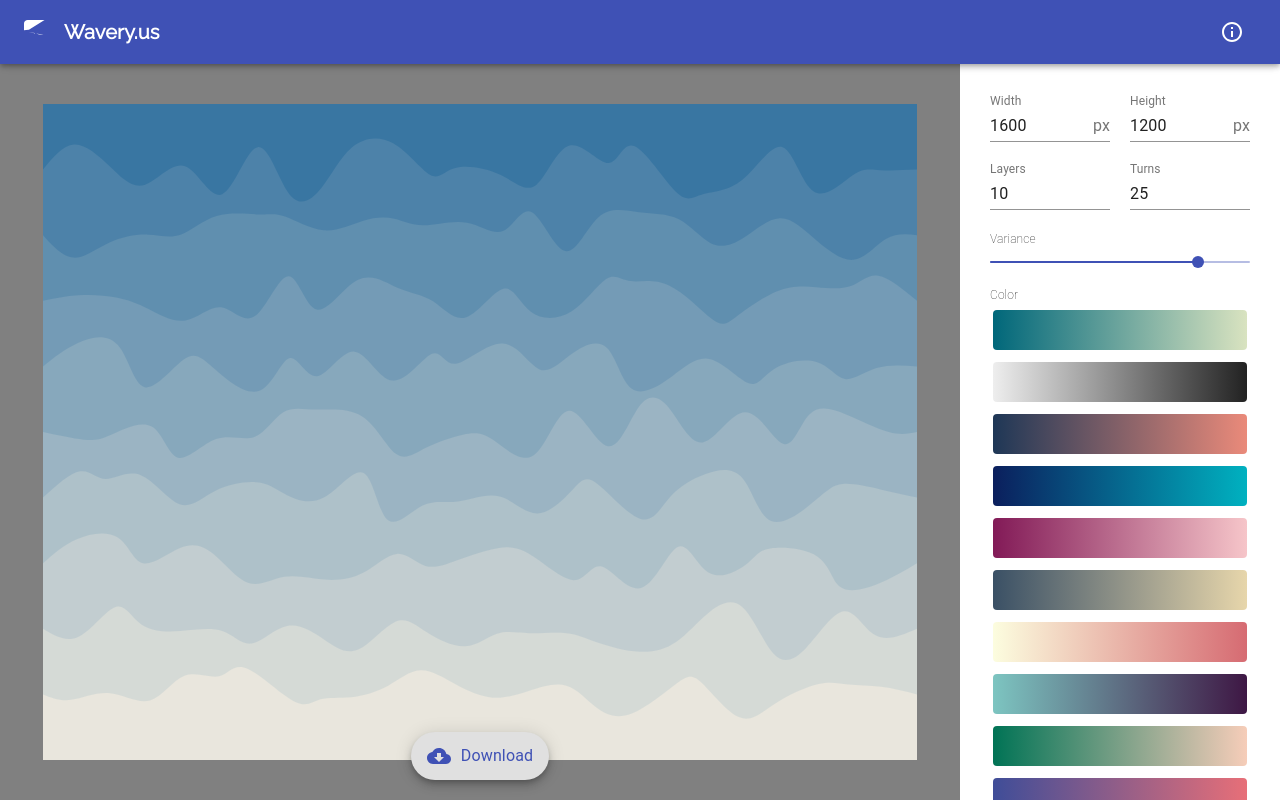
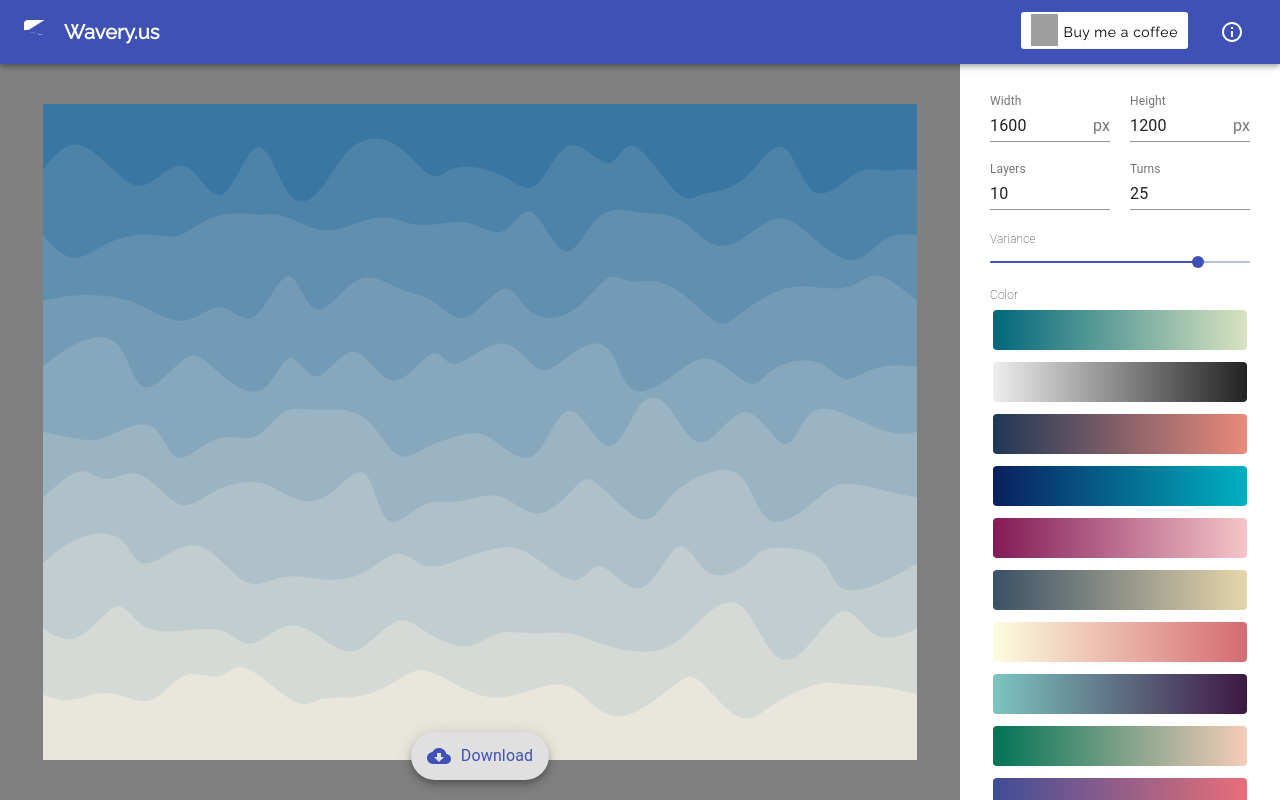
Before and after one commit to up2pixy/wavery.us, a React (Create React App) app: page / in a window 1280 px wide. Built offline with nearby package versions, Linux system fonts and the light colour scheme; grey boxes are pictures that could not be loaded; what react-redux-typescript would draw is missing.

Commit message:
Add buy me a coffee button

```diff
--- a/public/index.html
+++ b/public/index.html
@@ -3,10 +3,7 @@
   <head>
     <meta charset="utf-8" />
     <link rel="shortcut icon" href="%PUBLIC_URL%/favicon.png" />
-    <link
-      href="https://fonts.googleapis.com/css?family=Raleway&display=swap"
-      rel="stylesheet"
-    />
+    <link href="https://fonts.googleapis.com/css?family=Raleway&display=swap" rel="stylesheet" />
     <meta name="viewport" content="width=device-width, initial-scale=1" />
     <meta name="theme-color" content="#000000" />
     <!--
--- /dev/null
+++ b/src/components/BuyCoffeeButton.tsx
@@ -0,0 +1,18 @@
+import React from "react";
+import withWidth, { isWidthUp, WithWidth, isWidthDown } from "@material-ui/core/withWidth";
+
+const BuyCoffeeButtonC = (props: WithWidth) => {
+  return (
+    <div style={{ margin: "0px 20px" }}>
+      <a className="bmc-button" target="_blank" href="https://www.buymeacoffee.com/StbkayK">
+        <img
+          src="https://bmc-cdn.nyc3.digitaloceanspaces.com/BMC-button-images/BMC-btn-logo.svg"
+          alt="Buy me a coffee"
+        />
+        {isWidthDown("sm", props.width) ? null : <span style={{ marginLeft: "5px" }}>Buy me a coffee</span>}
+      </a>
+    </div>
+  );
+};
+
+export const BuyCoffeeButton = withWidth()(BuyCoffeeButtonC);
--- a/src/components/WaveryAppBar.tsx
+++ b/src/components/WaveryAppBar.tsx
@@ -1,6 +1,7 @@
 import React from "react";
 import { AppBar, Toolbar, Typography, SvgIcon, makeStyles } from "@material-ui/core";
 import { AboutButton } from "./AboutButton";
+import { BuyCoffeeButton } from "./BuyCoffeeButton";
 
 export const WaveryAppBar = () => {
   const useStyles = makeStyles(theme => ({
@@ -36,6 +37,7 @@ export const WaveryAppBar = () => {
           <Typography variant="h6" color="inherit" noWrap className={classes.title}>
             Wavery.us
           </Typography>
+          <BuyCoffeeButton />
           <AboutButton />
         </Toolbar>
       </AppBar>
--- a/src/index.css
+++ b/src/index.css
@@ -15,3 +15,44 @@ input[type="number"]::-webkit-outer-spin-button {
   -webkit-appearance: none;
   margin: 0;
 }
+
+.bmc-button img {
+  width: 27px !important;
+  margin-bottom: 1px !important;
+  box-shadow: none !important;
+  border: none !important;
+  vertical-align: middle !important;
+}
+
+.bmc-button {
+  line-height: 36px !important;
+  height: 37px !important;
+  text-decoration: none !important;
+  display: inline-flex !important;
+  color: #000000 !important;
+  background-color: #ffffff !important;
+  border-radius: 3px !important;
+  border: 1px solid transparent !important;
+  padding: 1px 9px !important;
+  font-size: 14px !important;
+  letter-spacing: 0.6px !important;
+  margin: 0 auto !important;
+  font-family: "Raleway", cursive !important;
+  -webkit-box-sizing: border-box !important;
+  box-sizing: border-box !important;
+  -o-transition: 0.3s all linear !important;
+  -webkit-transition: 0.3s all linear !important;
+  -moz-transition: 0.3s all linear !important;
+  -ms-transition: 0.3s all linear !important;
+  transition: 0.3s all linear !important;
+}
+
+.bmc-button:hover,
+.bmc-button:active,
+.bmc-button:focus {
+  -webkit-box-shadow: 0px 1px 2px 2px rgba(190, 190, 190, 0.5) !important;
+  text-decoration: none !important;
+  box-shadow: 0px 1px 2px 2px rgba(190, 190, 190, 0.5) !important;
+  opacity: 0.85 !important;
+  color: #000000 !important;
+}
```
